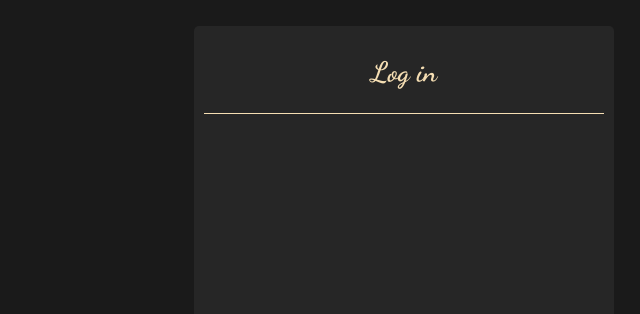
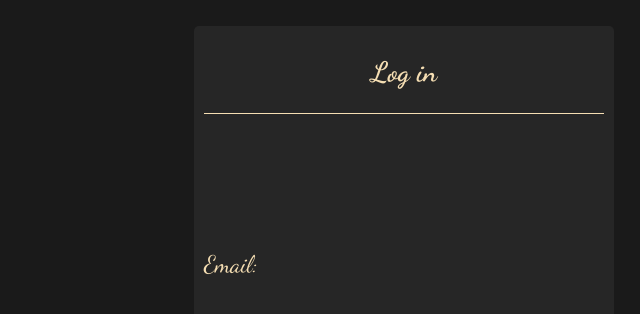
Before and after one commit to MarcinProgramista/Diary-AI-frontend, a React (Vite) app: page /login in a window 1280 px wide. Shown: the part 174-488 px from the top of the page, without its empty margins (236-876 px from the left). Built offline with nearby package versions, Linux system fonts and the light colour scheme.

Commit message:
Add LabelWrapper for email to Login.jsx

```diff
--- a/src/components/Login/Login.jsx
+++ b/src/components/Login/Login.jsx
@@ -8,6 +8,7 @@ import { useLocation, useNavigate } from "react-router-dom";
 import Header from "../ui/Header/Header";
 import WrapperSeparator from "../ui/WrapperSeparator/WrapperSeparator";
 import FormWrapperRegisterLogin from "../ui/FormWrapperRegisterLogin/FormWrapperRegisterLogin";
+import LabelWrapper from "../ui/LabelWrapper/LabelWrapper";
 
 const Login = () => {
   const { setAuth } = useAuth();
@@ -35,7 +36,9 @@ const Login = () => {
         </ParagraphError>
         <Header>Log in</Header>
         <WrapperSeparator />
-        <FormWrapperRegisterLogin></FormWrapperRegisterLogin>
+        <FormWrapperRegisterLogin>
+          <LabelWrapper htmlFor="email">Email:</LabelWrapper>
+        </FormWrapperRegisterLogin>
       </SectionWrapper>
     </Wrapper>
   );
```
